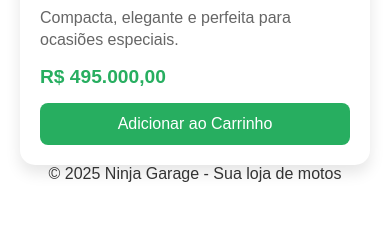
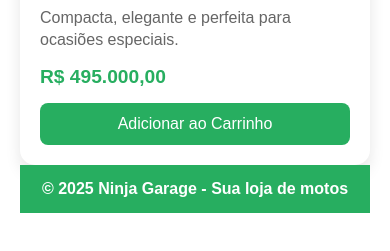
Before and after one commit to PabloDaMaria/atividade-gerencia, a plain HTML site: page index.html in a window 390 px wide. Shown: the part 3248-3499 px from the top of the page. Before the commit the page ends 3471 px from the top, so only its background shows below. Drawn offline with Linux system fonts and the light colour scheme; a script that the page names is missing.

Commit message:
Update styles.css

```diff
--- a/styles.css
+++ b/styles.css
@@ -1,3 +1,4 @@
+/* Reset básico */
 * {
   margin: 0;
   padding: 0;
@@ -6,7 +7,7 @@
 }
 
 body {
-  background: linear-gradient(135deg, rgba(255, 0, 0, 1)ff 0%, #943636ff 100%);
+  background: linear-gradient(135deg, rgba(0, 0, 0, 1)ff 0%, #0d0d10ff 100%);
   min-height: 100vh;
   display: flex;
   flex-direction: column;
@@ -111,4 +112,14 @@ button:hover {
   header h1 {
     font-size: 2rem;
   }
+
+  .footer-simple {
+  width: 100%;
+  background-color: #27ae60; /* verde do botão, para combinar */
+  color: white;
+  text-align: center;
+  padding: 15px 0;
+  font-weight: 600;
+  font-size: 1rem;
+  margin-top: auto; /* garante que fique no fim se usar flex no body */
 }
```
